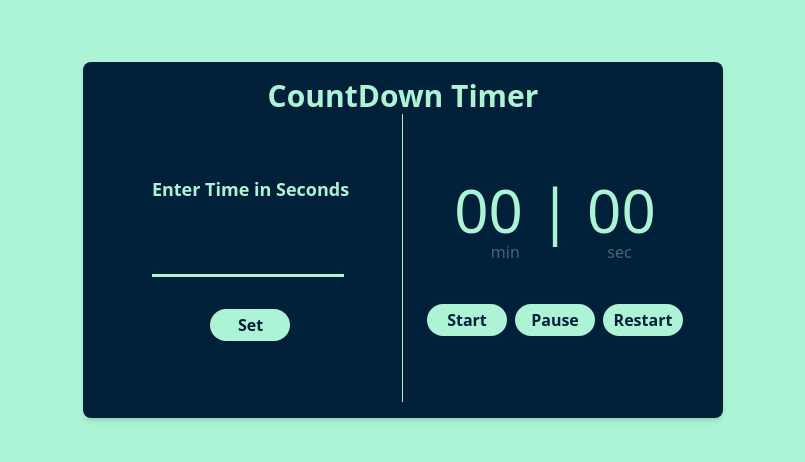
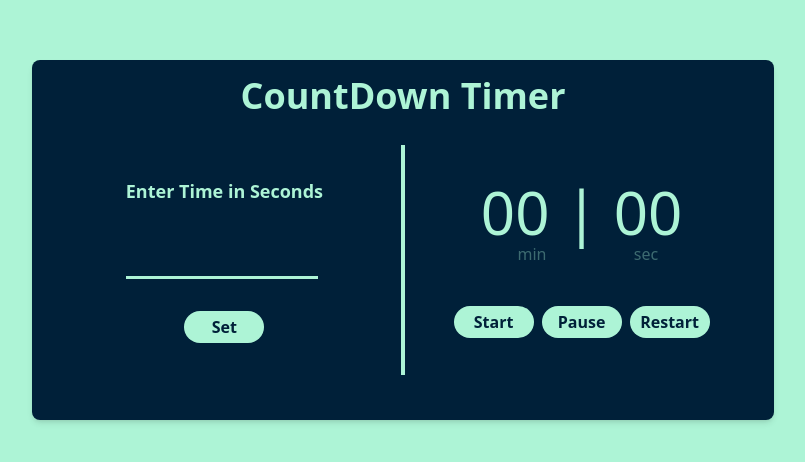
Before and after one commit to Tayyabkhalid993/01-Nextjs-CountDown-timer, a Next.js app: page / in a window 1280 px wide. Shown: the part 160-622 px from the top of the page, without its empty margins (237-1042 px from the left). Built offline with nearby package versions, Linux system fonts and the light colour scheme.

Commit message:
add hover and some other css

```diff
--- a/src/app/count-down.tsx
+++ b/src/app/count-down.tsx
@@ -80,11 +80,11 @@ export default function CountdownTimer() {
   };
 
   return (
-    <section className="main w-[90%] md:w-[50%]">
-      <h1 className="text-center font-bold text-3xl">CountDown Timer</h1>
+    <section className="main w-[90%] md:w-[58%]">
+      <h1 className="text-center font-bold text-4xl">CountDown Timer</h1>
       <div className="blue-container flex flex-col md:flex-row justify-center items-center">
         {/* left side */}
-        <div className="right w-full md:w-[50%] border-r-emerald-200 md:border-r">
+        <div className="right w-full md:w-[50%]">
           <div className='left-sec font-sans h-72 flex justify-center items-center overflow-auto'>
             <div className="sec1 p-5 flex-col items-center justify-center">
               <h2 className='font-bold text-lg '>Enter Time in Seconds</h2>
@@ -107,6 +107,9 @@ export default function CountdownTimer() {
             </div>
           </div>
         </div>
+
+        {/* Vertical Line */}
+    <div className="vertical-line"></div>
 
         {/* right side */}
         <div className="left w-full md:w-[50%]">
--- a/src/app/globals.css
+++ b/src/app/globals.css
@@ -25,6 +25,9 @@ body {
   background-color: #adf4d6;
   color: #002039;
 }
+.btn:hover{
+  background-color: #adf4d6c2;
+}
 
 
 .inputBox {
@@ -42,6 +45,12 @@ body {
   font-size: 2rem;
   margin-top: -1.8rem;
   text-align: center;
+}
+
+.vertical-line {
+  width: 4px; /* Increase the width (thickness) */
+  height: 230px; /* Increase the height */
+  background-color: #adf4d6; /* Color of the line */
 }
 
 @media (max-width: 1140px) {
@@ -86,3 +95,9 @@ body {
     text-align: center;
   }
 }
+
+@media (max-width: 380px) {
+  .buttons{
+    margin-top: -1rem;
+  }
+}
```
